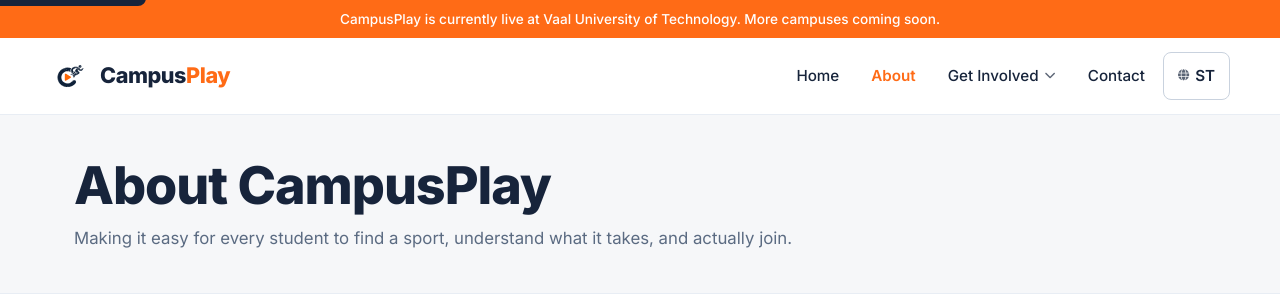
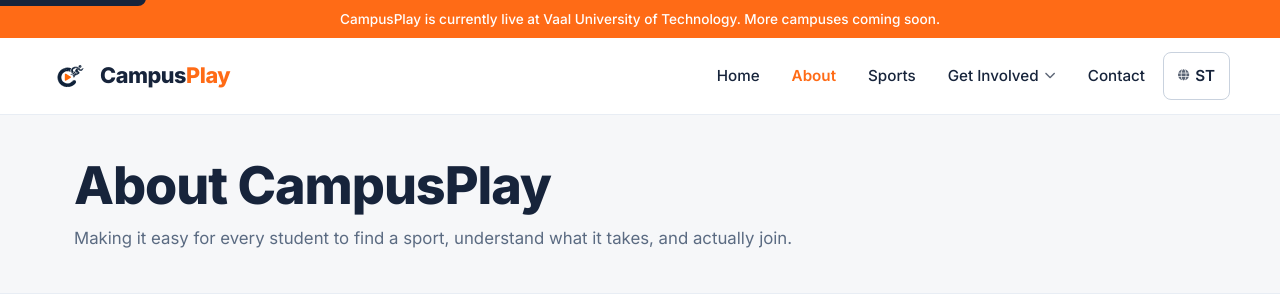
Before and after one commit to Jafi-Code/CampusPlay, a PHP site: page /about.php in a window 1280 px wide. Shown: the top 300 px of the page. Run offline with PHP 8.4, Linux system fonts and the light colour scheme.

Commit message:
restored the Sports navigation tab as a single link with no Sports sub-navigation

```diff
--- a/includes/header.php
+++ b/includes/header.php
@@ -46,6 +46,7 @@ $pageTitle = $pageTitle ?? t('nav_home');
             <ul>
                 <li><a href="index.php"<?php echo $pageTitle === t('nav_home') ? ' class="active"' : ''; ?>><?php echo t('nav_home'); ?></a></li>
                 <li><a href="about.php"<?php echo $pageTitle === t('nav_about') ? ' class="active"' : ''; ?>><?php echo t('nav_about'); ?></a></li>
+                <li><a href="sports.php"<?php echo $pageTitle === t('nav_sports') ? ' class="active"' : ''; ?>><?php echo t('nav_sports'); ?></a></li>
 
                 <li class="has-dropdown">
                     <a href="how-to-join.php"<?php echo $pageTitle === t('nav_involved') ? ' class="active"' : ''; ?>>
```
